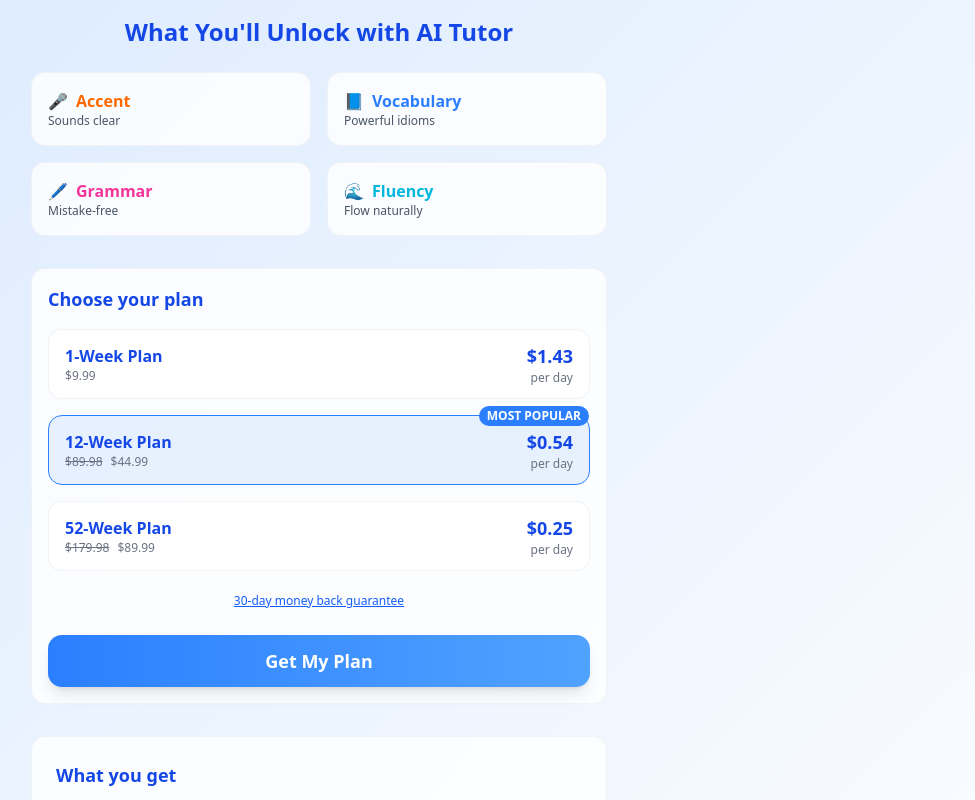
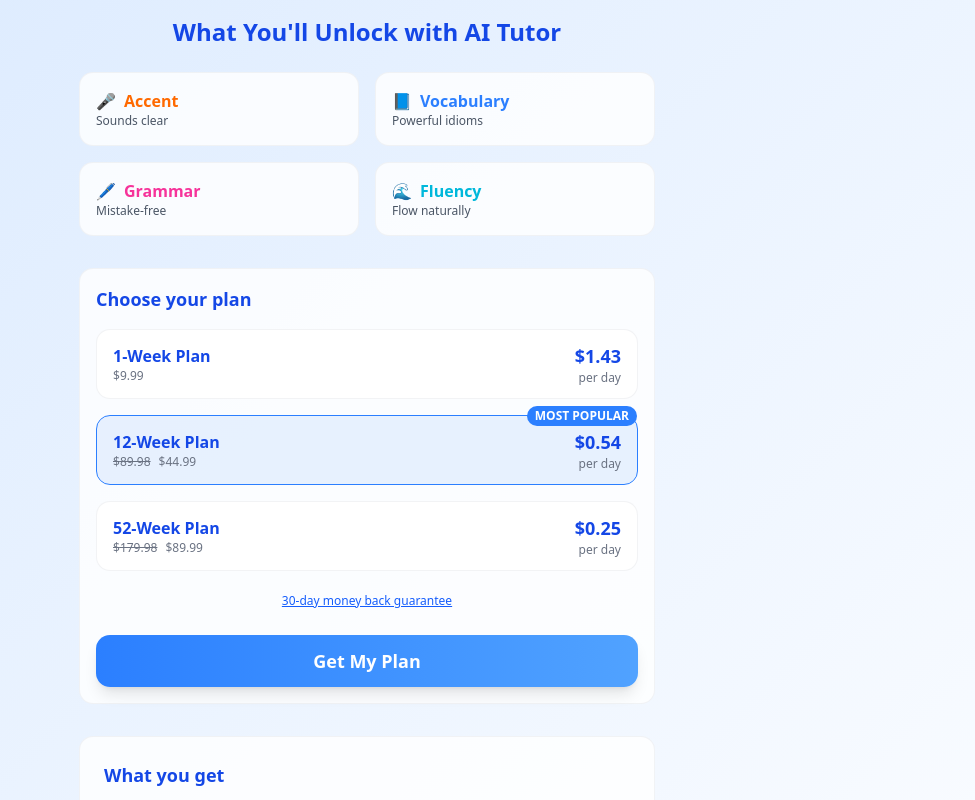
Before and after one commit to artandrey/ai-language-tutor, a Next.js app: page /payment in a window 1280 px wide. Shown: the top 800 px of the page, without its empty margins (273-1248 px from the left). Built offline with nearby package versions, Linux system fonts and the light colour scheme; no server answers.

Commit message:
fix: adjust layout in PaymentPage component by modifying max width and enhance button functionality to include selected plan in routing

```diff
--- a/src/app/payment/page.tsx
+++ b/src/app/payment/page.tsx
@@ -34,7 +34,7 @@ export default function PaymentPage() {
 
   return (
     <div className="min-h-screen flex flex-col items-center justify-center bg-gradient-to-br from-blue-100 to-white p-4">
-      <div className="w-full max-w-2xl mx-auto">
+      <div className="w-full max-w-xl mx-auto">
         {/* Metrics summary */}
         {type === 'voice' && !isVoiceLoading && call && !voiceError && (
           <div className="mb-8">
@@ -125,7 +125,13 @@ export default function PaymentPage() {
             </div>
             <button
               className="mt-6 w-full py-3 rounded-xl bg-gradient-to-r from-blue-500 to-blue-400 text-white font-bold text-lg shadow-lg hover:from-blue-600 hover:to-blue-500 transition"
-              onClick={() => router.push('/payment-processing')}
+              onClick={() =>
+                router.push(
+                  `/payment-processing?plan=${encodeURIComponent(
+                    plans[selected].name
+                  )}`
+                )
+              }
             >
               Get My Plan
             </button>
```
